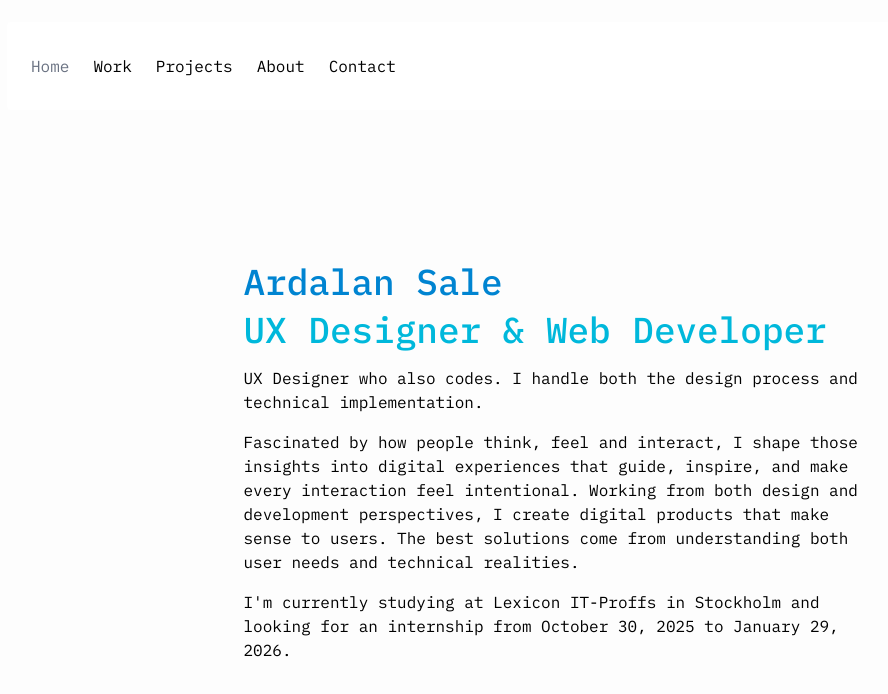
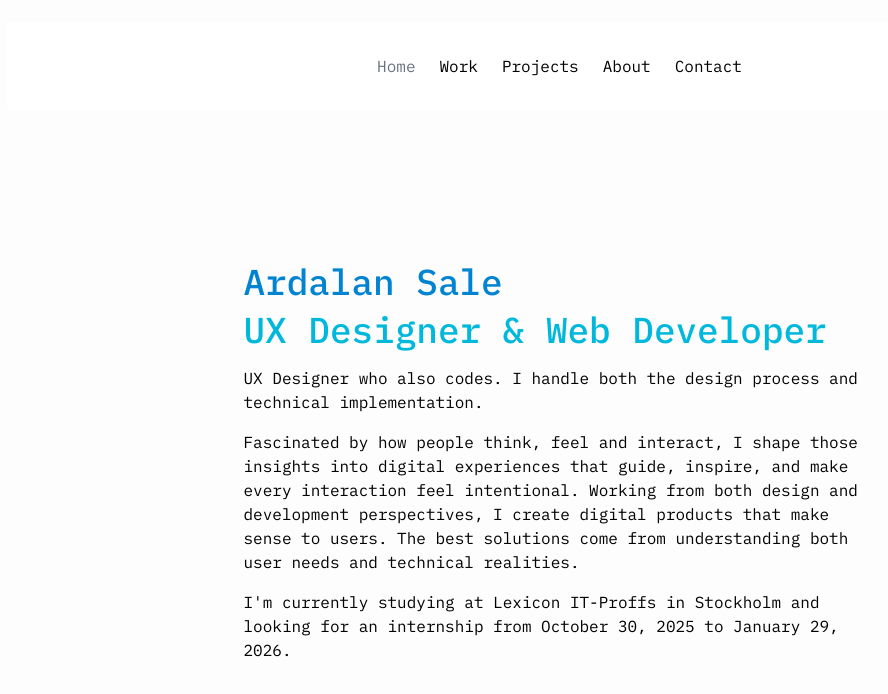
Before and after one commit to ardalansale/portfolio-ardalansale, a Next.js app: page / in a window 1280 px wide. Shown: the part 106-800 px from the top of the page, without its empty margins (73-961 px from the left). Built offline with nearby package versions, Linux system fonts and the light colour scheme.

Commit message:
Ändringar i navbar

```diff
--- a/components/MainNavbar.tsx
+++ b/components/MainNavbar.tsx
@@ -59,7 +59,7 @@ export default function MainNavbar() {
                 className={`${
                     menuOpen ? 'flex' : 'hidden'}
                 } absolute top-full left-0 w-full flex-col gap-6 bg-white p-6 rounded shadow-md z-40
-                lg:static lg:flex lg:flex-row lg:mt-0 lg:shadow-none`}
+                lg:static lg:flex lg:flex-row lg:mt-0 lg:shadow-none  lg:justify-center lg:items-center lg:w-full`}
             >
 
                 {links.map((link) => (
```
